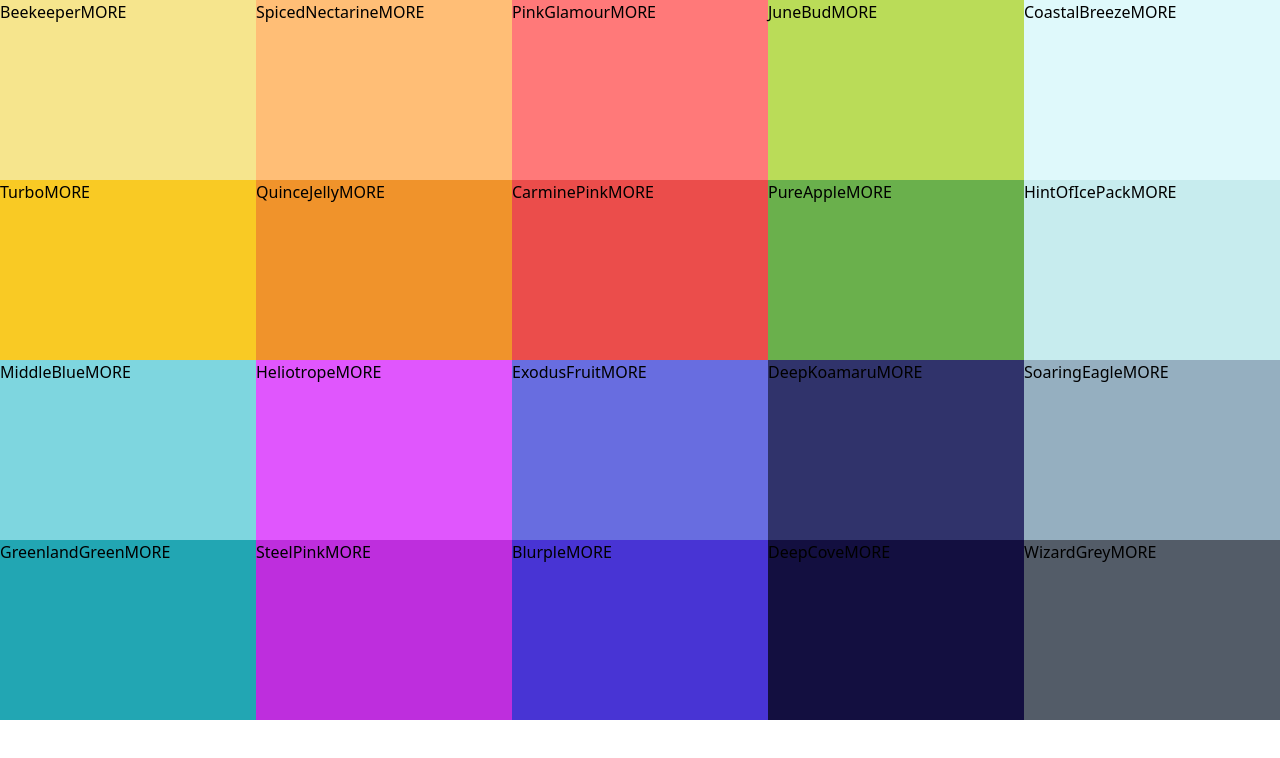
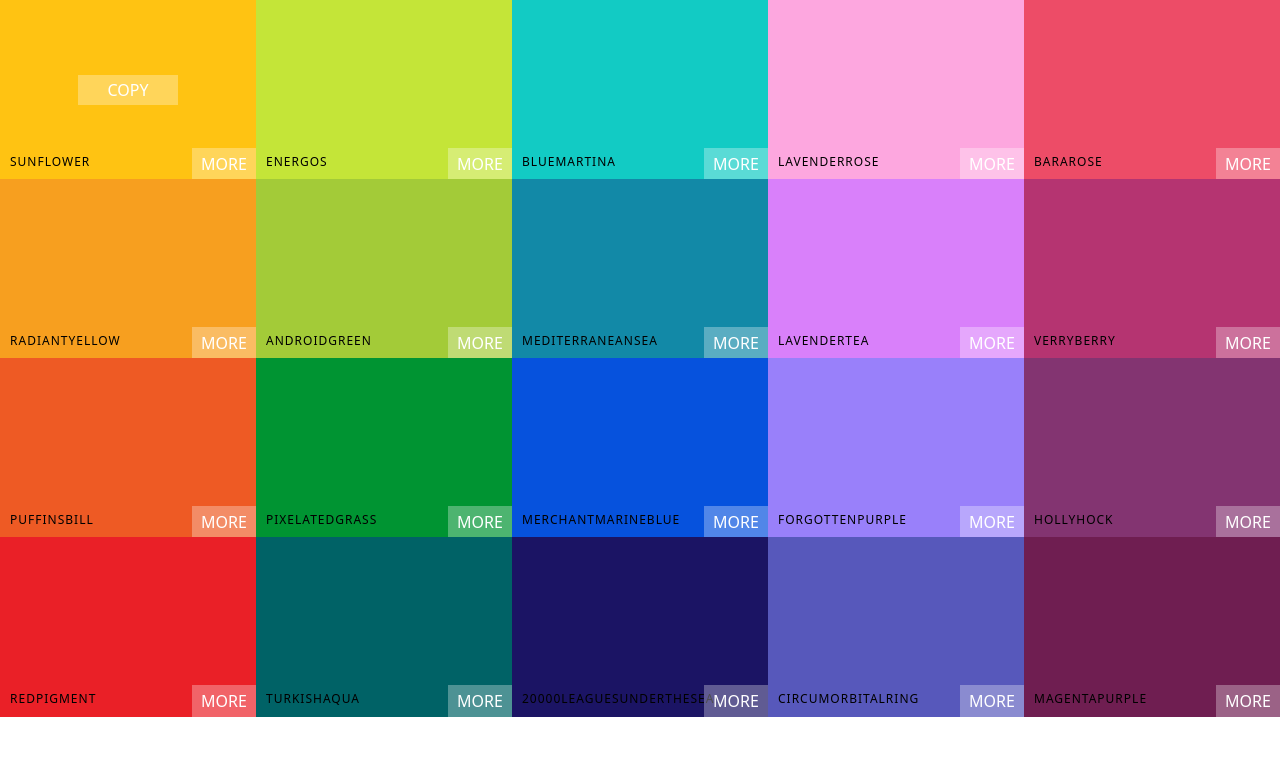
Before and after one commit to arzivre/color-palettes, a React (Vite) app: page / in a window 1280 px wide. Shown: the top 758 px of the page. Built offline with nearby package versions, Linux system fonts and the light colour scheme.

Commit message:
style ColorBox

```diff
--- a/src/App.tsx
+++ b/src/App.tsx
@@ -4,7 +4,7 @@ import seedColors from './seedColors'
 export default function App() {
   return (
     <div>
-      <Palette palette={seedColors[4]} />
+      <Palette palette={seedColors[2]} />
     </div>
   )
 }
--- a/src/components/ColorBox.tsx
+++ b/src/components/ColorBox.tsx
@@ -7,11 +7,28 @@ interface ColorBoxPageProps {
 const ColorBox = ({ background, name }: ColorBoxPageProps) => {
   return (
     <div
-      style={{ background: `${background}` }}
-      className='relative my-0 mx-auto inline-block h-[25%] w-[20%] cursor-pointer'
+      style={{ background }}
+      className='group relative my-0 mx-auto -mb-[7px] inline-block h-[25%]
+      w-[20%] cursor-pointer'
     >
-      <span>{name}</span>
-      <span>MORE</span>
+      <div className='copy-container'>
+        <div className='absolute left-0 bottom-0 w-full p-2.5 text-xs uppercase tracking-[1px] text-black'>
+          <span>{name}</span>
+        </div>
+        <button
+          className='copy-button absolute  top-[50%] left-[50%] -mt-[15px] -ml-[50px] block
+          h-[30px] w-[100px] bg-[rgba(255,255,255,0.3)] text-center text-base uppercase text-white
+          opacity-0 outline-none group-hover:opacity-100 group-hover:transition group-hover:delay-100'
+        >
+          Copy
+        </button>
+      </div>
+      <span
+        className='absolute right-0 bottom-0 w-16 bg-[rgba(255,255,255,0.3)]
+        text-center leading-8 text-white uppercase'
+      >
+        More
+      </span>
     </div>
   )
 }
```
